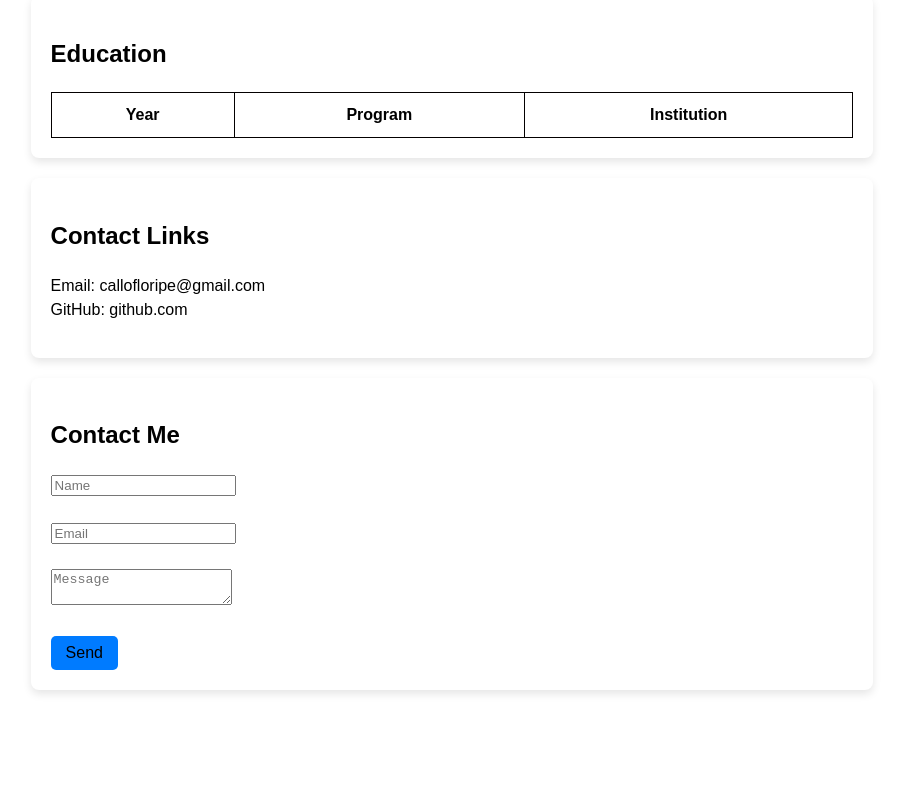
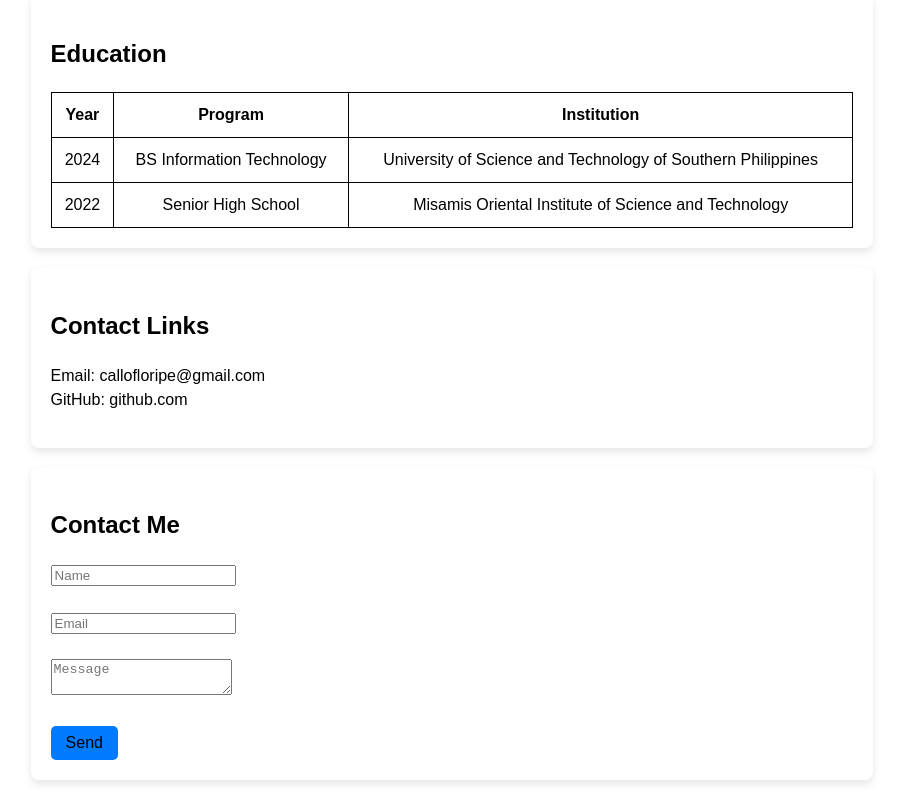
Before and after one commit to callofloripe/wsat-m5-react-cv, a React (Vite) app: page / in a window 1280 px wide. Shown: the part 847-1647 px from the top of the page, without its empty margins (188-1091 px from the left). Before the commit the page ends 1557 px from the top, so only its background shows below. Built offline with nearby package versions, Linux system fonts and the light colour scheme.

Commit message:
fix dark mode state management and update education prop in Education component

```diff
--- a/src/App.jsx
+++ b/src/App.jsx
@@ -6,7 +6,8 @@ import Education from "./components/Education";
 import Contact from "./components/Contact";
 
 function App() {
-  const [darkMode, setDarkmode] = useState(false);
+
+  const [darkMode, setDarkMode] = useState(false);
 
   const skills = [
     "HTML",
@@ -15,11 +16,25 @@ function App() {
     "React"
   ];
 
+  const education = [
+    {
+      year: "2024",
+      program: "BS Information Technology",
+      school: "University of Science and Technology of Southern Philippines"
+    },
+    {
+      year: "2022",
+      program: "Senior High School",
+      school: "Misamis Oriental Institute of Science and Technology"
+    }
+  ];
+
   return (
     <div className={darkMode ? "dark-mode" : ""}>
+
       <button
         className="dark-toggle"
-    onClick={() => setDarkmode(!darkMode)}
+        onClick={() => setDarkMode(!darkMode)}
         style={{
           display: "block",
           margin: "20px auto",
@@ -34,22 +49,11 @@ function App() {
       <Header />
       <About />
       <Skills skills={skills} />
-      <Education />
+      <Education education={education} />
       <Contact />
+
     </div>
   );
 }
 
 export default App;
-const education = [
-{
-year: "2024",
-program: "BS Information Technology",
-school: "University of Science and Technology of Southern Philippines"
-},
-{
-year: "2022",
-program: "Senior High School",
-school: "Misamis Oriental Institute of Science and Technology"
-}
-];
```
Lines whose indentation alone changed are shown as unchanged.
